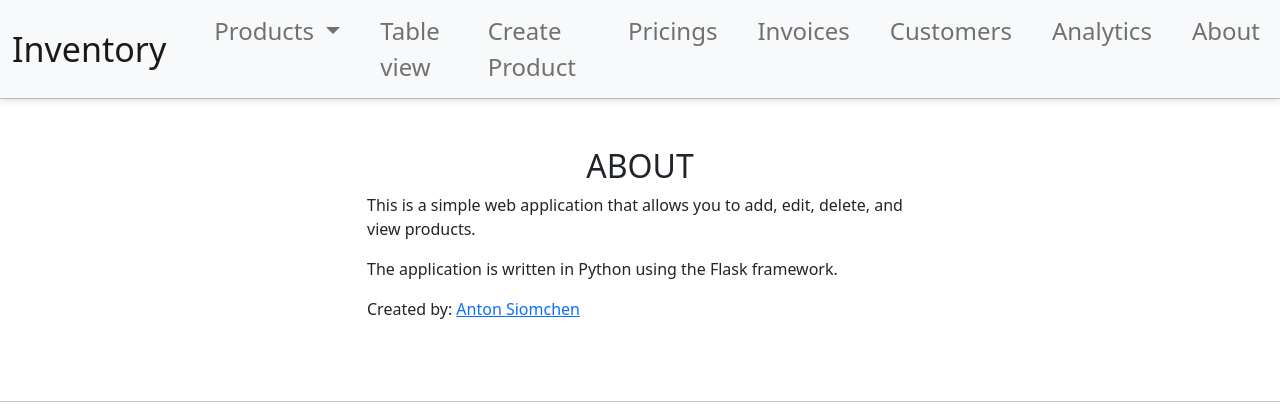
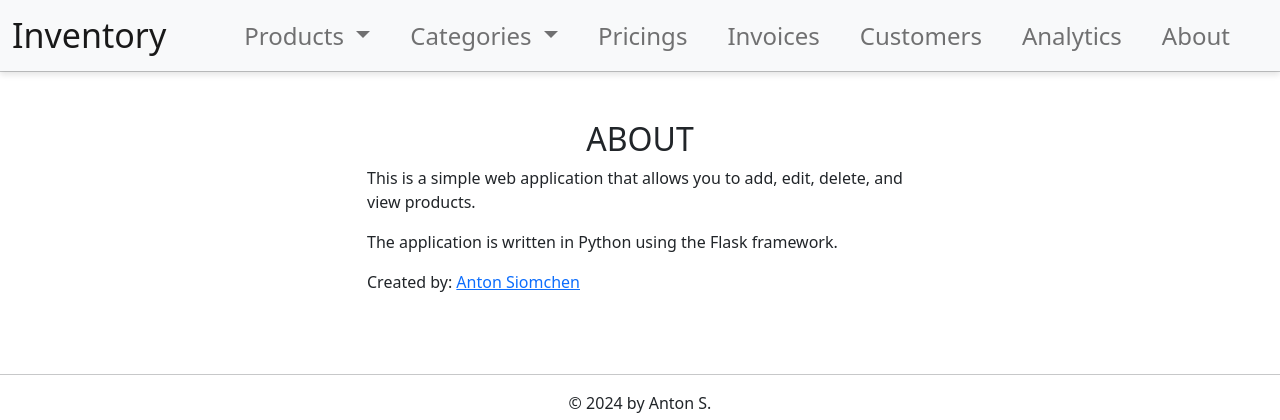
Before and after one commit to asiomchen/inventory-management, a Flask app: page /about/ in a window 1280 px wide. Shown: the top 420 px of the page. Run offline with Flask 3, Linux system fonts and the light colour scheme; a user stored in the database is signed in; some libraries are stand-ins or nearby versions.

Commit message:
navbar update

```diff
--- a/templates/base.html
+++ b/templates/base.html
@@ -22,17 +22,20 @@
                   Products
                 </a>
                 <ul class="dropdown-menu ml-auto" aria-labelledby="navbarDropdown">
+                  <li><a class="dropdown-item" href="{{ url_for('main.create') }}">New product</a></li>
+                  <li><a class="dropdown-item" href="{{ url_for('main.table') }}">Table view</a></li>
+                </ul>
+              </li>
+              <li class="nav-item dropdown">
+                <a class="nav-link dropdown-toggle" href="#" id="navbarDropdown" role="button" data-bs-toggle="dropdown" aria-expanded="false">
+                  Categories
+                </a>
+                <ul class="dropdown-menu ml-auto" aria-labelledby="navbarDropdown">
                   <li><a class="dropdown-item" href="{{ url_for('main.index') }}">All products</a>
                     {% for category in categories %}
                     <li><a class="dropdown-item" href="{{ url_for('main.category', category_id=category.idx) }}">{{ category.name }}</a></li>
                     {% endfor %}
                 </ul>
-              </li>
-              <li class="nav-item">
-                <a class="nav-link" href="{{ url_for('main.table') }}">Table view</a>
-              </li>
-              <li class="nav-item">
-                <a class="nav-link" href="{{ url_for('main.create') }}">Create Product</a>
               </li>
               <li class="nav-item">
                 <a class="nav-link" href="{{ url_for('pricing.pricings') }}">Pricings</a>
```
Also changed, not shown: 1 other file.
